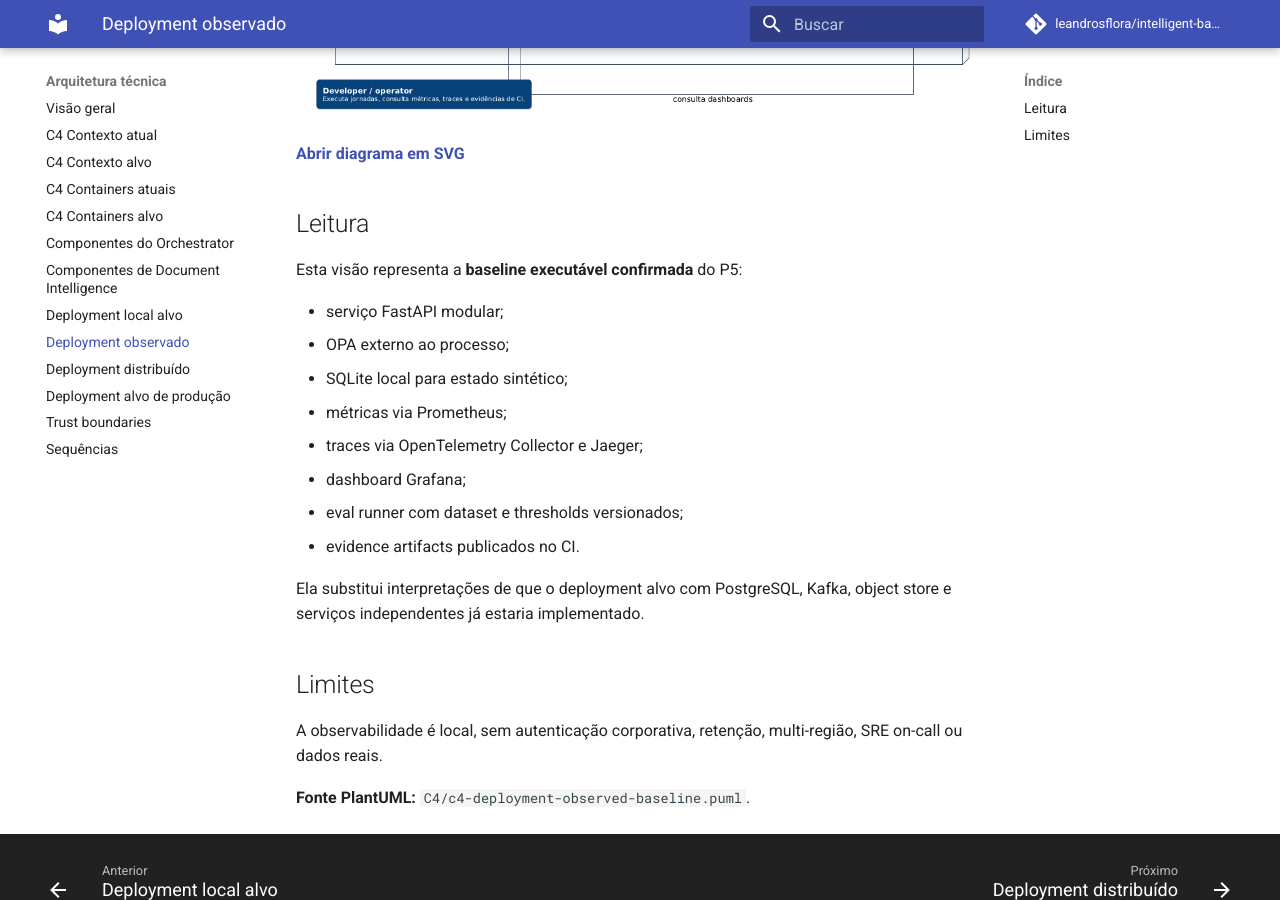
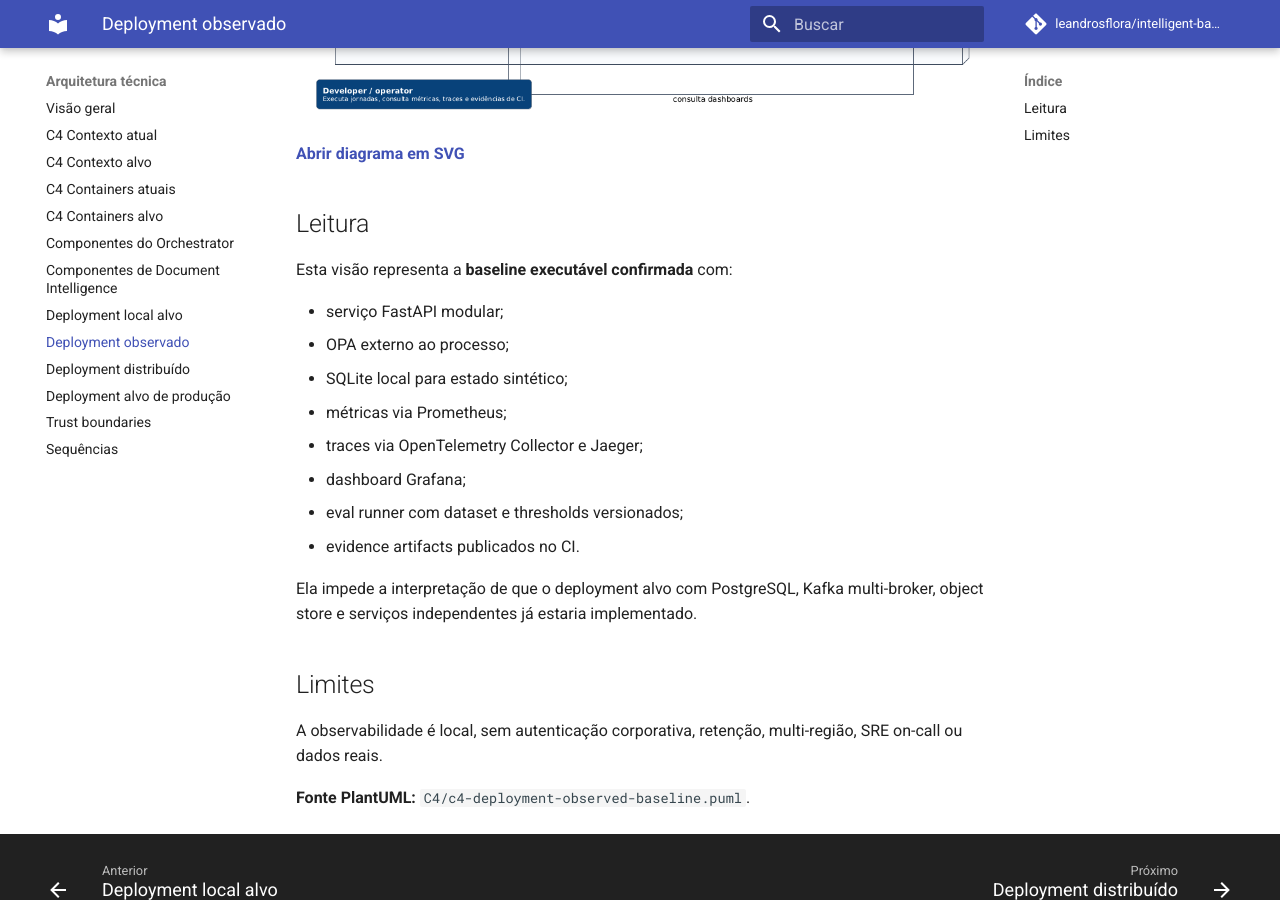
Before and after one commit to leandrosflora/intelligent-backoffice-platform-architecture, an MkDocs documentation site: the page built from docs/architecture/deployment-observed-baseline.md, in a window 1280 px wide and 900 px high, scrolled down 578 px. Built offline with MkDocs 1.6.1 and Material for MkDocs 9.7.7, drawn with Linux system fonts in a browser that asks for light colours; comment, search, counter and statistics services are not loaded; some of the changed text lies outside the part shown.

Commit message:
Remove fase do deployment observado

```diff
--- a/docs/architecture/deployment-observed-baseline.md
+++ b/docs/architecture/deployment-observed-baseline.md
@@ -1,4 +1,4 @@
-# Deployment observado do P5
+# Deployment observado
 
 [![Baseline observada](../assets/diagrams/c4-deployment-observed-baseline.png)](../assets/diagrams/c4-deployment-observed-baseline.svg)
 
@@ -6,7 +6,7 @@
 
 ## Leitura
 
-Esta visão representa a **baseline executável confirmada** do P5:
+Esta visão representa a **baseline executável confirmada** com:
 
 - serviço FastAPI modular;
 - OPA externo ao processo;
@@ -17,7 +17,7 @@
 - eval runner com dataset e thresholds versionados;
 - evidence artifacts publicados no CI.
 
-Ela substitui interpretações de que o deployment alvo com PostgreSQL, Kafka, object store e serviços independentes já estaria implementado.
+Ela impede a interpretação de que o deployment alvo com PostgreSQL, Kafka multi-broker, object store e serviços independentes já estaria implementado.
 
 ## Limites
 
```
